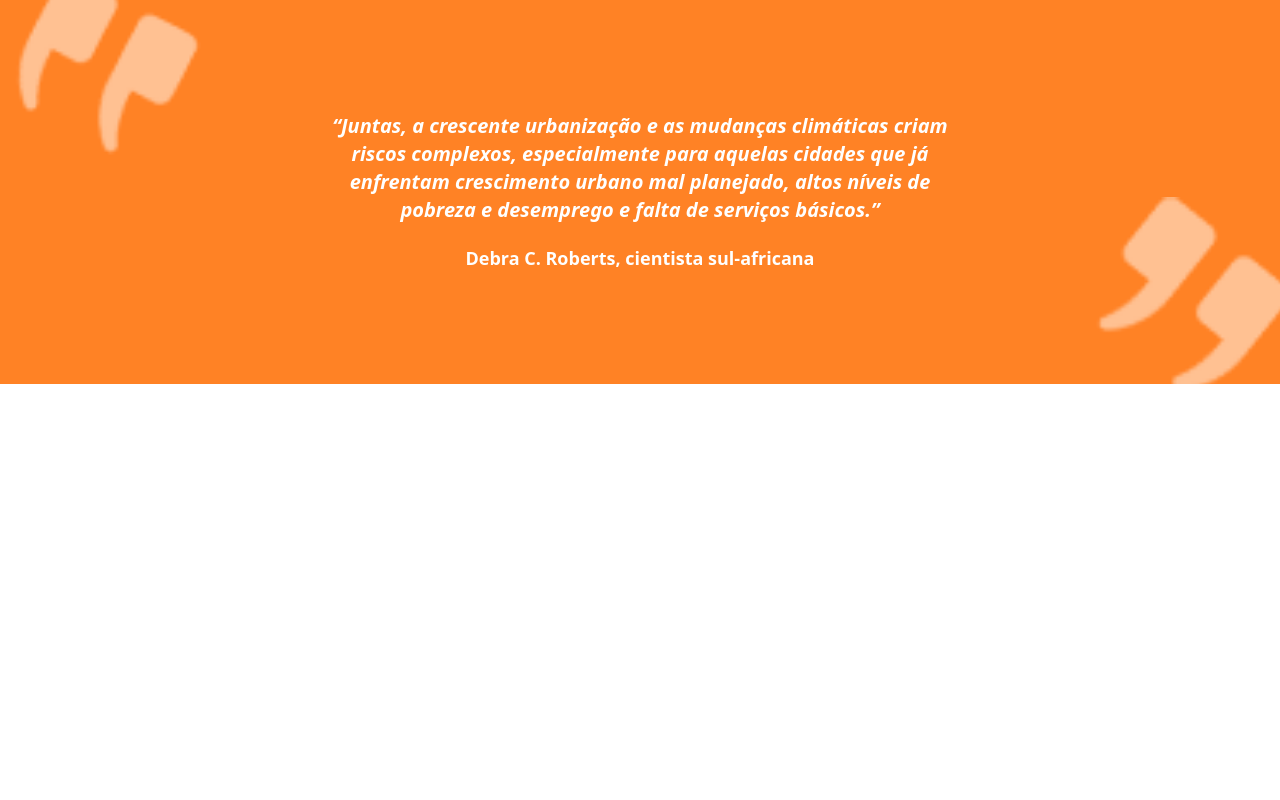
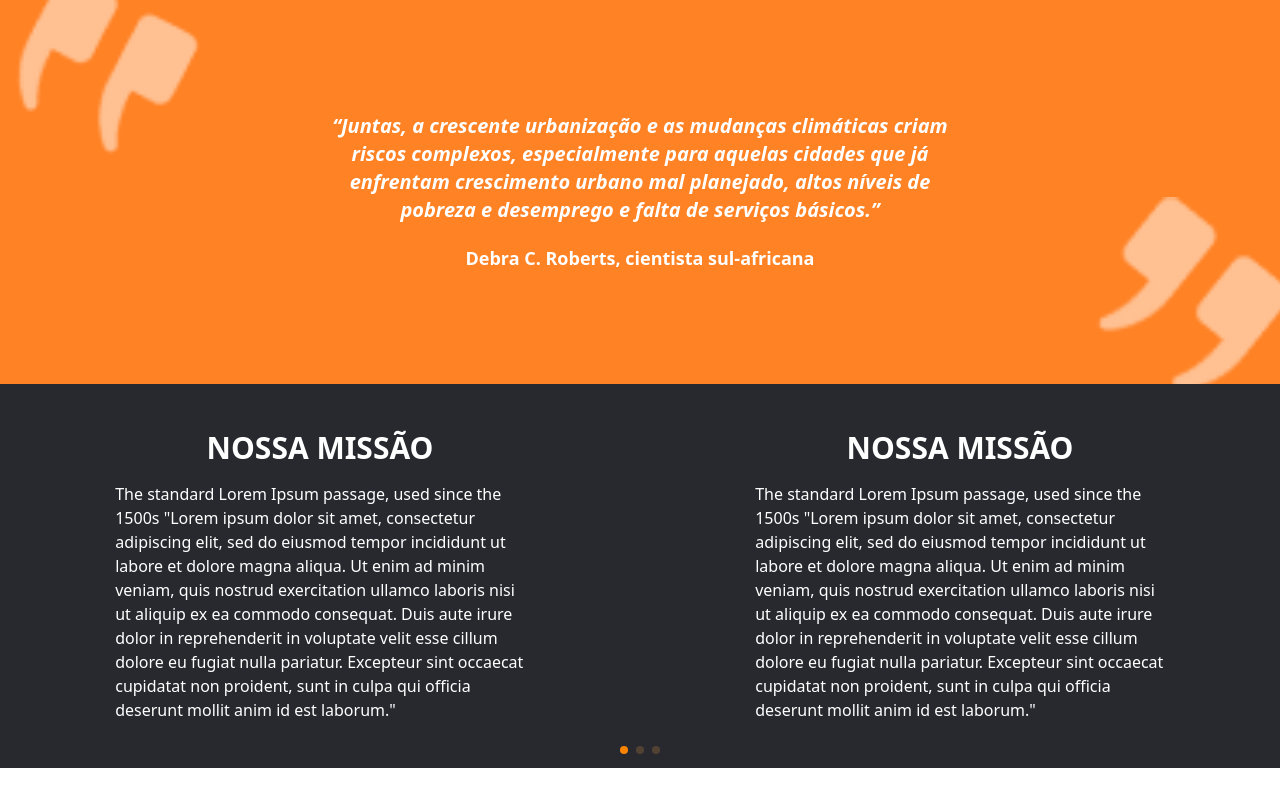
Before and after one commit to ImpactaOng/impacta, a React (Vite) app in the folder impacta/: page / in a window 1280 px wide. Built offline with nearby package versions, Linux system fonts and the light colour scheme.

Commit message:
feat: finalizando pagina de valores

```diff
--- a/impacta/package.json
+++ b/impacta/package.json
@@ -12,7 +12,8 @@
   "dependencies": {
     "impacta": "file:",
     "react": "^18.3.1",
-    "react-dom": "^18.3.1"
+    "react-dom": "^18.3.1",
+    "swiper": "^11.1.9"
   },
   "devDependencies": {
     "@types/react": "^18.3.3",
--- a/impacta/src/App.jsx
+++ b/impacta/src/App.jsx
@@ -1,10 +1,12 @@
 import React from "react";
 import Quotation from "./pages/Quotation";
+import Values from "./pages/Values";
 
 const App = () => {
     return (
         <div>
             <Quotation />
+            <Values />
         </div>
     );
 };
--- /dev/null
+++ b/impacta/src/components/CardValue/index.jsx
@@ -0,0 +1,21 @@
+import React from "react";
+
+const CardValue = () => {
+    return (
+        <div className="w-11/12 flex flex-col justify-around items-center h-4/5 s480:w-4/5 ">
+            <h2 className="font-bold text-3xl text-white">NOSSA MISSÃO</h2>
+            <p className="text-sm text-white s580:text-base s580:w-3/4 s880:w-3/5 s1080:w-2/4 s1180:w-4/5 s1380:w-11/12">
+                The standard Lorem Ipsum passage, used since the 1500s "Lorem
+                ipsum dolor sit amet, consectetur adipiscing elit, sed do
+                eiusmod tempor incididunt ut labore et dolore magna aliqua. Ut
+                enim ad minim veniam, quis nostrud exercitation ullamco laboris
+                nisi ut aliquip ex ea commodo consequat. Duis aute irure dolor
+                in reprehenderit in voluptate velit esse cillum dolore eu fugiat
+                nulla pariatur. Excepteur sint occaecat cupidatat non proident,
+                sunt in culpa qui officia deserunt mollit anim id est laborum."
+            </p>
+        </div>
+    );
+};
+
+export default CardValue;
--- a/impacta/src/pages/Quotation/index.jsx
+++ b/impacta/src/pages/Quotation/index.jsx
@@ -4,7 +4,7 @@ import quotationBt from "./assets/aspas-bt.png";
 
 const Quotation = () => {
     return (
-        <section className="bg-corPrincipal w-full h-96 flex items-center justify-center relative">
+        <section className="bg-corPrincipal w-full h-96 flex items-center justify-center relative overflow-hidden">
             <img
                 className="absolute -top-0 left-0 s880:w-1/6 s880:-top-10"
                 src={quotationTp}
--- /dev/null
+++ b/impacta/src/pages/Values/index.jsx
@@ -0,0 +1,58 @@
+import React, { useEffect, useState } from "react";
+import CardValue from "../../components/CardValue";
+import { Pagination, Autoplay } from "swiper/modules";
+import { Swiper, SwiperSlide } from "swiper/react";
+import "swiper/css";
+import "swiper/css/pagination";
+import "./style.css";
+
+const Values = () => {
+    const [slidePerView, setSlidePerView] = useState(1);
+
+    useEffect(() => {
+        const handlResize = () => {
+            if (window.innerWidth >= 1180) {
+                setSlidePerView(2);
+            }
+            if (window.innerWidth < 1180) {
+                setSlidePerView(1);
+            }
+            if (window.innerWidth >= 1380) {
+                setSlidePerView(3);
+            }
+        };
+        handlResize();
+
+        window.addEventListener("resize", handlResize);
+
+        return () => {
+            window.removeEventListener("resize", handlResize);
+        };
+    }, []);
+
+    return (
+        <section className="bg-fundoSecundario h-96 w-full flex items-center justify-around">
+            <Swiper
+                slidesPerView={slidePerView}
+                loop={true}
+                modules={[Pagination, Autoplay]}
+                pagination={{ clickable: true }}
+                className="w-full h-full flex justify-center items-center"
+            >
+                <SwiperSlide className="!w-full  flex justify-center items-center s1180:!w-2/4 s1380:!w-2/6">
+                    <CardValue />
+                </SwiperSlide>
+
+                <SwiperSlide className="!w-full  flex justify-center items-center s1180:!w-2/4 s1380:!w-2/6">
+                    <CardValue />
+                </SwiperSlide>
+
+                <SwiperSlide className="!w-full flex justify-center items-center s1180:!w-2/4 s1380:!w-2/6">
+                    <CardValue />
+                </SwiperSlide>
+            </Swiper>
+        </section>
+    );
+};
+
+export default Values;
--- /dev/null
+++ b/impacta/src/pages/Values/style.css
@@ -0,0 +1,8 @@
+
+.swiper-pagination-bullet {
+    background-color: #f8a648;  /* Altere para a cor desejada */
+}
+
+.swiper-pagination-bullet-active {
+    background-color: #FA8400;  /* Altere para a cor desejada */
+}
```
Also changed, not shown: 1 other file (tests, documents, lock files or other folders).
